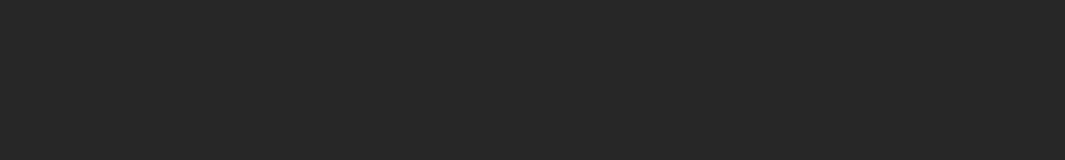
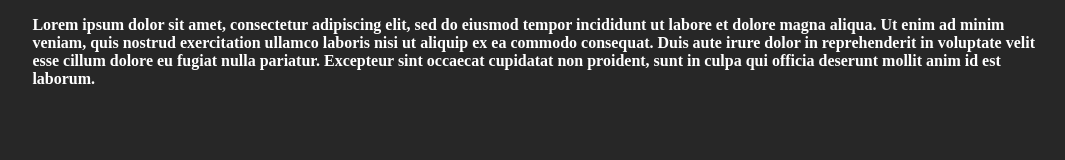
Before and after one commit to scotnewbury/sass-work, a plain HTML site: page dist/index.html in a window 1280 px wide. Shown: the whole page, without its empty margins (102-1167 px from the left). Drawn offline with Linux system fonts and the light colour scheme.

Commit message:
working with maps and nesting

```diff
--- a/dist/css/main.css
+++ b/dist/css/main.css
@@ -1,3 +1,15 @@
 body {
   background-color: #272727;
+  color: #fff;
+}
+
+.main {
+  width: 80%;
+  margin: 0 auto;
+}
+.main .main__paragraph {
+  font-weight: 700;
+}
+.main .main__paragraph:hover {
+  color: pink;
 }/*# sourceMappingURL=main.css.map */
--- a/dist/index.html
+++ b/dist/index.html
@@ -8,6 +8,8 @@
     <title>Sass Tutorial</title>
 </head>
 <body>
-
+    <div class="main">
+        <p class="main__paragraph">Lorem ipsum dolor sit amet, consectetur adipiscing elit, sed do eiusmod tempor incididunt ut labore et dolore magna aliqua. Ut enim ad minim veniam, quis nostrud exercitation ullamco laboris nisi ut aliquip ex ea commodo consequat. Duis aute irure dolor in reprehenderit in voluptate velit esse cillum dolore eu fugiat nulla pariatur. Excepteur sint occaecat cupidatat non proident, sunt in culpa qui officia deserunt mollit anim id est laborum.</p>
+    </div>
 </body>
 </html>
--- a/dist/scss/main.scss
+++ b/dist/scss/main.scss
@@ -2,6 +2,26 @@ $primary-color: #272727;
 $accent-color: #ff652f;
 $text-color: #fff;
 
+$font-weights: (
+    "regular": 400,
+    "medium": 500,
+    "bold": 700
+);
+
 body {
     background-color: $primary-color;
+    color: $text-color;
 }
+
+.main {
+    width: 80%;
+    margin: 0 auto;
+
+    #{&}__paragraph {
+        font-weight: map-get($font-weights, bold);
+
+        &:hover {
+            color: pink;
+        }
+    }
+}
```
Also changed, not shown: 1 other file.
